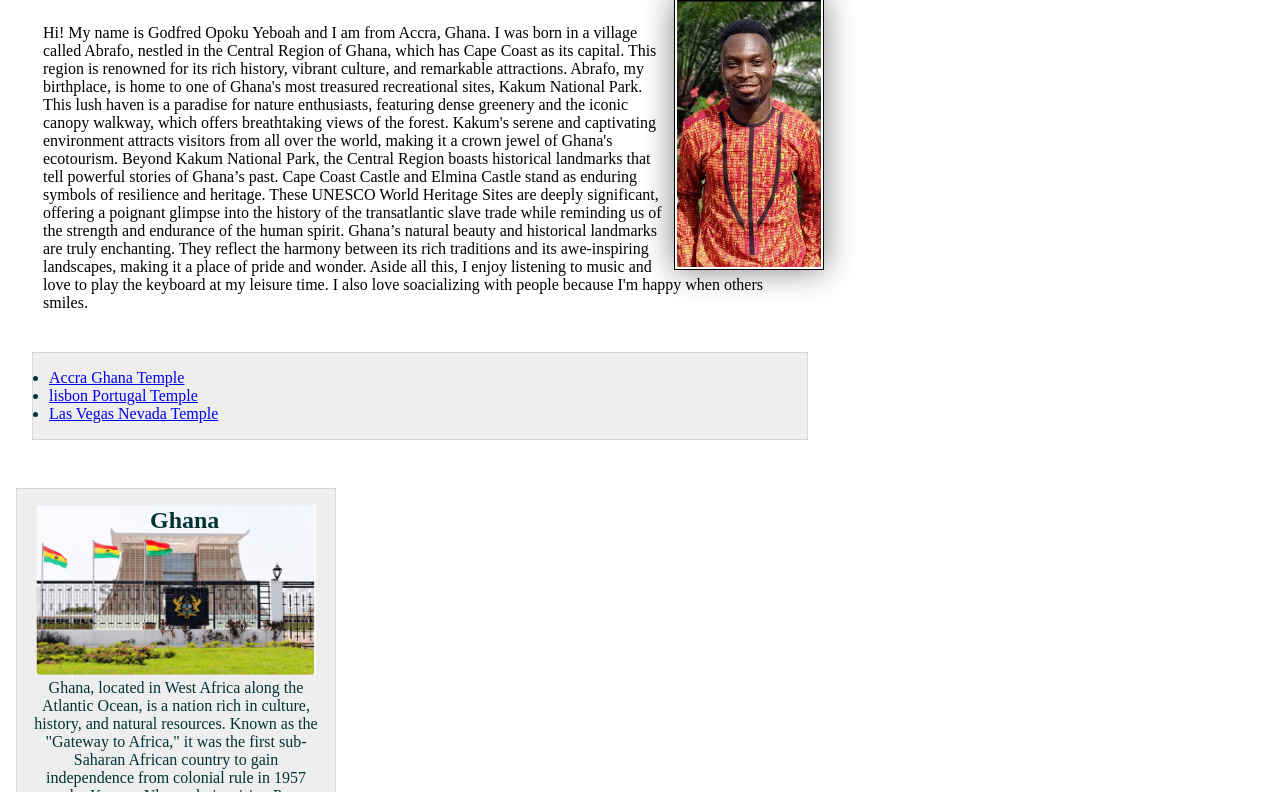
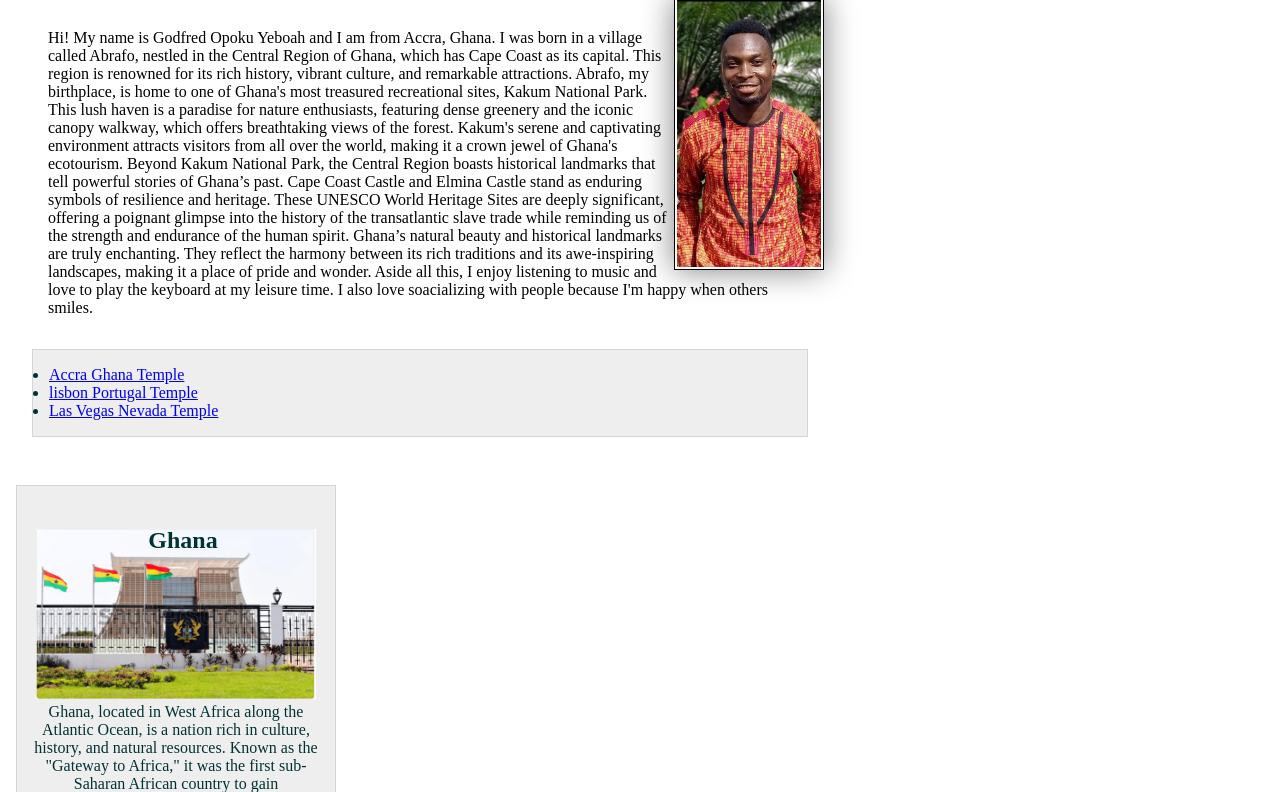
Before and after one commit to godfredyeboah/wdd130, a plain HTML site: page index.html in a window 1280 px wide. Shown: the part 308-1100 px from the top of the page. Drawn offline with Linux system fonts and the light colour scheme.

Commit message:
selectors

```diff
--- a/styles/styles.css
+++ b/styles/styles.css
@@ -50,8 +50,8 @@ main {
 }
 
 main p {
-    padding: 1.5rem;
-    margin: 3px;
+    padding: 1rem;
+    margin: 1rem;
 }
 aside {
     width: 20rem;
@@ -64,9 +64,9 @@ aside img {
 }
 
 aside h2 {
-    position: absolute;
-    top: 815px;
-    left: 150px;
+    position: relative;
+    top: 25px;
+    left: 7px;
 }
 
 footer {
```
